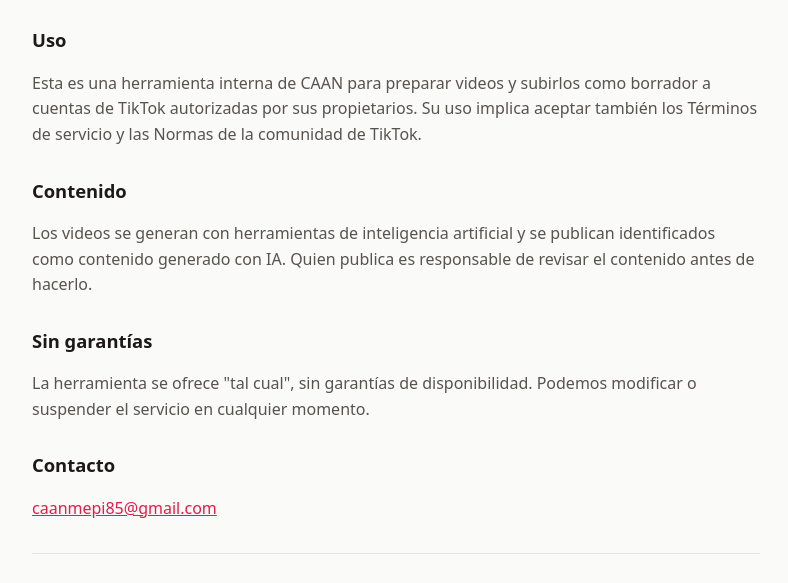
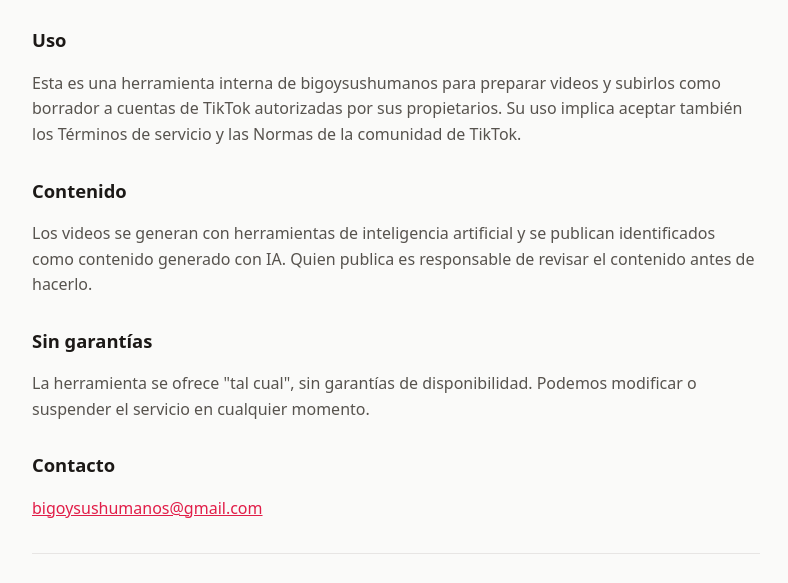
Before and after one commit to caanmepi85-bit/caanmepi85-bit.github.io, a plain HTML site: page terms.html in a window 1280 px wide. Shown: the part 177-760 px from the top of the page, without its empty margins (244-1032 px from the left). Drawn offline with Linux system fonts and the light colour scheme.

Commit message:
Update terms.html
bigo

```diff
--- a/terms.html
+++ b/terms.html
@@ -2,12 +2,12 @@
 <title>Términos de servicio</title><link rel="stylesheet" href="/estilo.css"></head>
 <body><main><nav><a href="/">Inicio</a><a href="/privacy.html">Privacidad / Privacy</a><a href="/terms.html">Términos / Terms</a></nav>
 <h1>Términos de servicio</h1><p>Última actualización: 16 de octubre de 2026</p>
-<h2>Uso</h2><p>Esta es una herramienta interna de CAAN para preparar videos y subirlos como borrador a cuentas de TikTok autorizadas por sus propietarios. Su uso implica aceptar también los Términos de servicio y las Normas de la comunidad de TikTok.</p>
+<h2>Uso</h2><p>Esta es una herramienta interna de bigoysushumanos para preparar videos y subirlos como borrador a cuentas de TikTok autorizadas por sus propietarios. Su uso implica aceptar también los Términos de servicio y las Normas de la comunidad de TikTok.</p>
 <h2>Contenido</h2><p>Los videos se generan con herramientas de inteligencia artificial y se publican identificados como contenido generado con IA. Quien publica es responsable de revisar el contenido antes de hacerlo.</p>
 <h2>Sin garantías</h2><p>La herramienta se ofrece "tal cual", sin garantías de disponibilidad. Podemos modificar o suspender el servicio en cualquier momento.</p>
-<h2>Contacto</h2><p><a href="mailto:caanmepi85@gmail.com">caanmepi85@gmail.com</a></p>
+<h2>Contacto</h2><p><a href="mailto:bigoysushumanos@gmail.com">bigoysushumanos@gmail.com</a></p>
 <hr><h1 lang="en">Terms of Service</h1><div lang="en">
 <p>This is an internal tool of CAAN that prepares videos and uploads them as drafts to TikTok accounts authorized by their owners. Using it also means accepting TikTok's Terms of Service and Community Guidelines.</p>
 <p>Videos are created with AI tools and published labeled as AI-generated content. The publisher is responsible for reviewing content before posting.</p>
 <p>The tool is provided "as is", without availability guarantees, and may be changed or discontinued at any time.</p></div>
-<footer>© 2026 CAAN · Contacto: <a href="mailto:caanmepi85@gmail.com">caanmepi85@gmail.com</a></footer></main></body></html>
+<footer>© 2026 CAAN · Contacto: <a href="mailto:bigoysushumanos@gmail.com">caanmepi85@gmail.com</a></footer></main></body></html>
```
